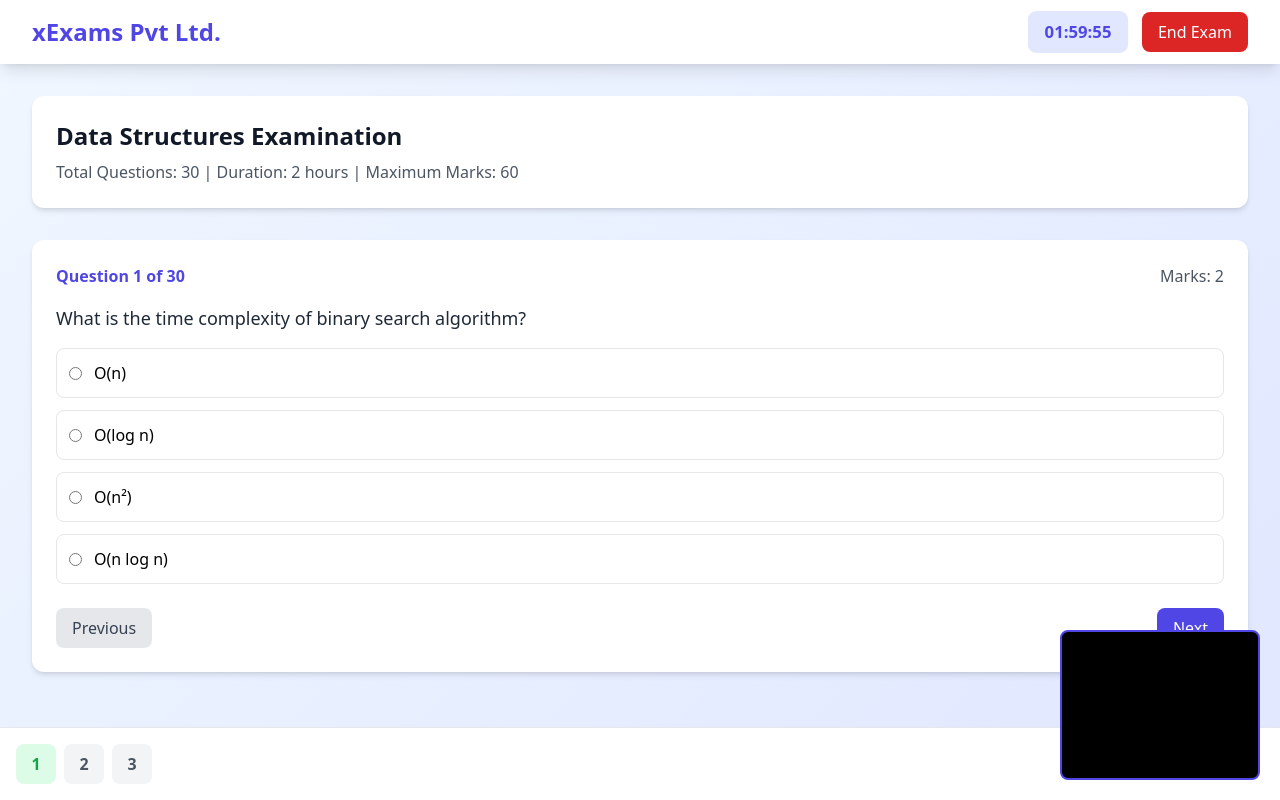
After one commit to jimitk21/xExams_OnlineExamPortal, a Python web app: template template/exam.html in a window 1280 px wide. The commit adds this page. Run offline with Jinja, Linux system fonts and the light colour scheme; the template is opened without the code that fills it, so the values that code supplies are empty; some libraries are stand-ins or nearby versions.

Commit message:
exam.html added

```diff
--- /dev/null
+++ b/template/exam.html
@@ -0,0 +1,174 @@
+<!DOCTYPE html>
+<html lang="en">
+<head>
+    <meta charset="UTF-8">
+    <meta name="viewport" content="width=device-width, initial-scale=1.0">
+    <title>xExams - Online Examination</title>
+    <script src="https://cdn.tailwindcss.com"></script>
+    <style>
+        .gradient-bg {
+            background: linear-gradient(135deg, #f0f7ff 0%, #e0e7ff 100%);
+        }
+        #camera-feed {
+            position: fixed;
+            bottom: 20px;
+            right: 20px;
+            width: 200px;
+            height: 150px;
+            border-radius: 8px;
+            border: 2px solid #4f46e5;
+            background-color: #000;
+            z-index: 1000;
+        }
+        .question-card {
+            transition: all 0.3s ease;
+        }
+        .question-card:hover {
+            box-shadow: 0 4px 12px rgba(0,0,0,0.1);
+        }
+        .timer {
+            animation: pulse 2s infinite;
+        }
+        @keyframes pulse {
+            0% { transform: scale(1); }
+            50% { transform: scale(1.05); }
+            100% { transform: scale(1); }
+        }
+    </style>
+</head>
+<body class="gradient-bg min-h-screen">
+    <!-- Navigation -->
+    <nav class="bg-white shadow-lg">
+        <div class="max-w-7xl mx-auto px-4 sm:px-6 lg:px-8">
+            <div class="flex justify-between h-16">
+                <div class="flex items-center">
+                    <h1 class="text-2xl font-bold text-indigo-600">xExams Pvt Ltd.</h1>
+                </div>
+                <div class="flex items-center space-x-4">
+                    <div class="timer bg-indigo-100 px-4 py-2 rounded-lg">
+                        <span id="timer" class="text-indigo-600 font-bold">02:00:00</span>
+                    </div>
+                    <button id="submit-exam" class="bg-red-600 text-white px-4 py-2 rounded-lg hover:bg-red-700">
+                        End Exam
+                    </button>
+                </div>
+            </div>
+        </div>
+    </nav>
+
+    <!-- Main Content -->
+    <div class="max-w-7xl mx-auto px-4 sm:px-6 lg:px-8 py-8">
+        <!-- Exam Info -->
+        <div class="bg-white rounded-xl shadow-md p-6 mb-8">
+            <h2 class="text-2xl font-bold text-gray-900 mb-2">Data Structures Examination</h2>
+            <div class="text-gray-600">
+                <p>Total Questions: 30 | Duration: 2 hours | Maximum Marks: 60</p>
+            </div>
+        </div>
+
+        <!-- Question Section -->
+        <div class="space-y-6">
+            <!-- Question Card -->
+            <div class="bg-white rounded-xl shadow-md p-6 question-card">
+                <div class="flex justify-between mb-4">
+                    <span class="text-indigo-600 font-semibold">Question 1 of 30</span>
+                    <span class="text-gray-600">Marks: 2</span>
+                </div>
+                <div class="mb-6">
+                    <p class="text-lg text-gray-800 mb-4">What is the time complexity of binary search algorithm?</p>
+                    <div class="space-y-3">
+                        <label class="flex items-center space-x-3 p-3 border rounded-lg hover:bg-indigo-50 cursor-pointer">
+                            <input type="radio" name="q1" class="form-radio text-indigo-600">
+                            <span>O(n)</span>
+                        </label>
+                        <label class="flex items-center space-x-3 p-3 border rounded-lg hover:bg-indigo-50 cursor-pointer">
+                            <input type="radio" name="q1" class="form-radio text-indigo-600">
+                            <span>O(log n)</span>
+                        </label>
+                        <label class="flex items-center space-x-3 p-3 border rounded-lg hover:bg-indigo-50 cursor-pointer">
+                            <input type="radio" name="q1" class="form-radio text-indigo-600">
+                            <span>O(n²)</span>
+                        </label>
+                        <label class="flex items-center space-x-3 p-3 border rounded-lg hover:bg-indigo-50 cursor-pointer">
+                            <input type="radio" name="q1" class="form-radio text-indigo-600">
+                            <span>O(n log n)</span>
+                        </label>
+                    </div>
+                </div>
+                <div class="flex justify-between">
+                    <button class="bg-gray-200 text-gray-700 px-4 py-2 rounded-lg hover:bg-gray-300" disabled>
+                        Previous
+                    </button>
+                    <button class="bg-indigo-600 text-white px-4 py-2 rounded-lg hover:bg-indigo-700">
+                        Next
+                    </button>
+                </div>
+            </div>
+        </div>
+    </div>
+
+    <!-- Camera Feed -->
+    <video id="camera-feed" autoplay playsinline></video>
+
+    <!-- Question Navigation -->
+    <div class="fixed bottom-0 left-0 right-0 bg-white border-t shadow-lg p-4">
+        <div class="max-w-7xl mx-auto">
+            <div class="flex flex-wrap gap-2">
+                <button class="w-10 h-10 rounded-lg bg-green-100 text-green-600 flex items-center justify-center font-semibold">1</button>
+                <button class="w-10 h-10 rounded-lg bg-gray-100 text-gray-600 flex items-center justify-center font-semibold">2</button>
+                <button class="w-10 h-10 rounded-lg bg-gray-100 text-gray-600 flex items-center justify-center font-semibold">3</button>
+                <!-- Add more question numbers as needed -->
+            </div>
+        </div>
+    </div>
+
+    <script>
+        // Camera access
+        async function setupCamera() {
+            try {
+                const stream = await navigator.mediaDevices.getUserMedia({ video: true });
+                const videoElement = document.getElementById('camera-feed');
+                videoElement.srcObject = stream;
+            } catch (err) {
+                console.error('Error accessing camera:', err);
+                alert('Camera access is required for this examination. Please allow camera access and refresh the page.');
+            }
+        }
+
+        // Timer functionality
+        function startTimer() {
+            let time = 2 * 60 * 60; // 2 hours in seconds
+            const timerElement = document.getElementById('timer');
+
+            const timer = setInterval(() => {
+                const hours = Math.floor(time / 3600);
+                const minutes = Math.floor((time % 3600) / 60);
+                const seconds = time % 60;
+
+                timerElement.textContent = `${String(hours).padStart(2, '0')}:${String(minutes).padStart(2, '0')}:${String(seconds).padStart(2, '0')}`;
+
+                if (time <= 0) {
+                    clearInterval(timer);
+                    alert('Time\'s up! Your exam will be submitted automatically.');
+                    // Add submission logic here
+                }
+                time--;
+            }, 1000);
+        }
+
+        // Initialize
+        document.addEventListener('DOMContentLoaded', () => {
+            setupCamera();
+            startTimer();
+
+            // Handle end exam button
+            document.getElementById('submit-exam').addEventListener('click', () => {
+                if (confirm('Are you sure you want to end the exam?')) {
+                    // Add submission logic here
+                    window.location.href = 'welcome.html';
+                }
+            });
+        });
+    </script>
+</body>
+</html>
--- a/template/welcome.html
+++ b/template/welcome.html
@@ -37,7 +37,7 @@
                 </div>
                 <div class="flex items-center space-x-4">
                     <button class="text-gray-600 hover:text-indigo-600">User Profile</button>
-                    <button class="bg-indigo-600 text-white px-4 py-2 rounded-lg hover:bg-indigo-700">
+                    <button class="bg-indigo-600 text-white px-4 py-2 rounded-lg hover:bg-indigo-700" onclick="window.location.href='exam.html'">
                         Start Exam
                     </button>
                 </div>
```
